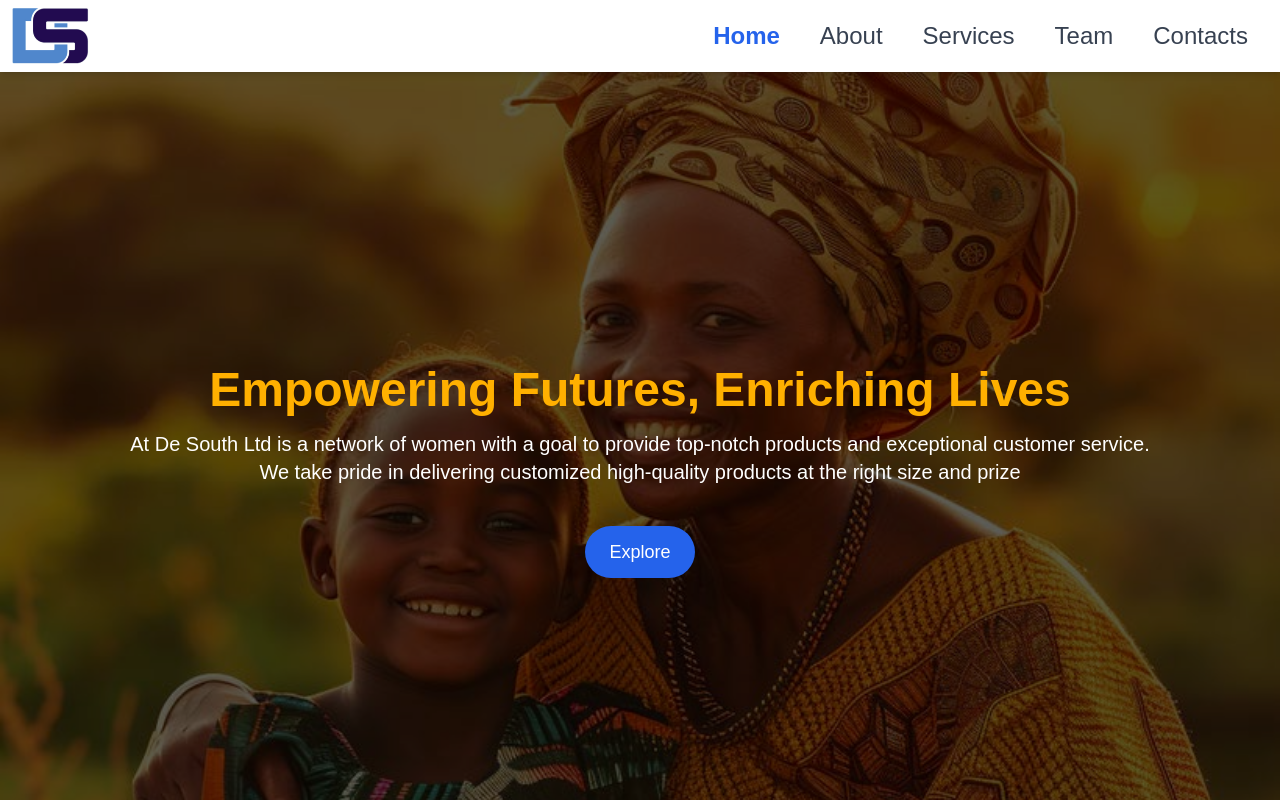
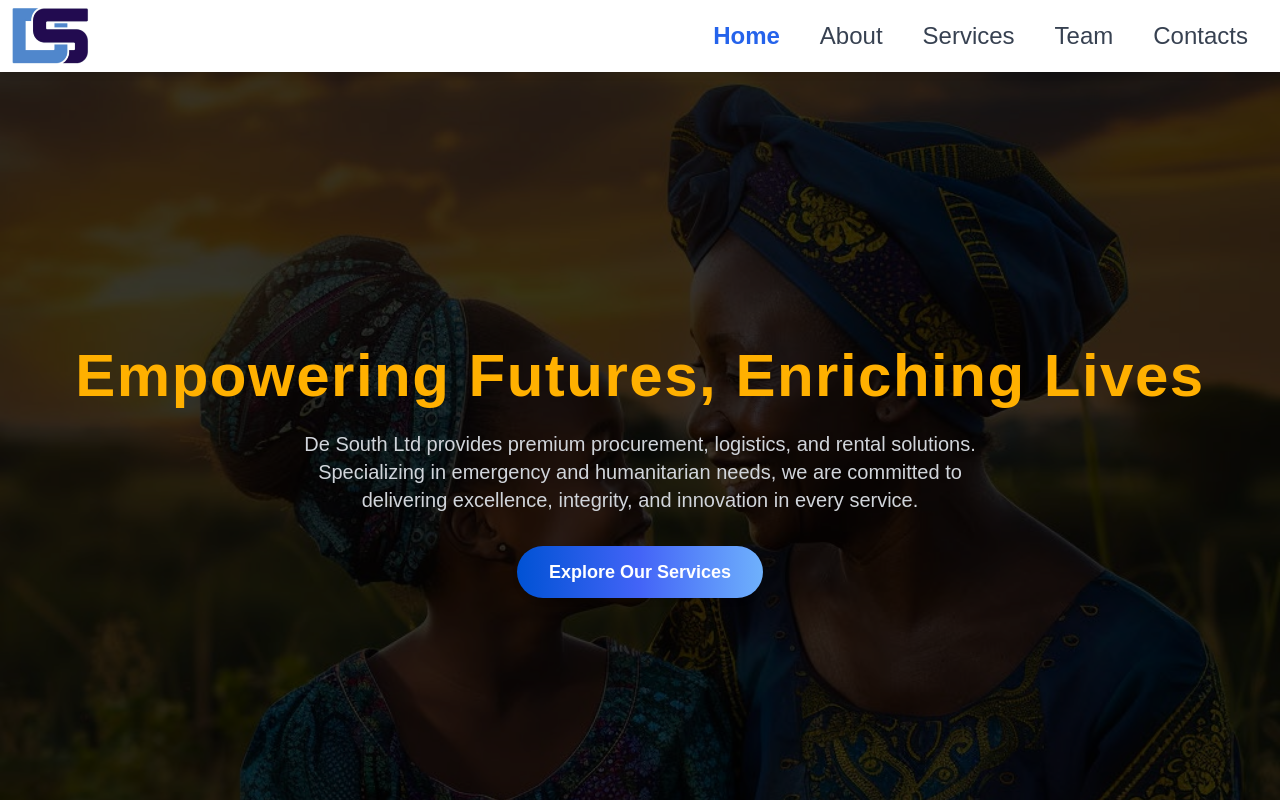
Before and after one commit to Gatchang-nyawargak/KUA, a Next.js app: page / in a window 1280 px wide. Shown: the top 800 px of the page. Built offline with nearby package versions, Linux system fonts and the light colour scheme.

Commit message:
made changes

```diff
--- a/src/app/compnents/Landingpage/index.tsx
+++ b/src/app/compnents/Landingpage/index.tsx
@@ -4,22 +4,22 @@ import Image from "next/image";
 import Link from "next/link";
 
 const Landingpage = () => {
-  // Array of image paths – add as many images as you like
+  // Array of image paths
   const images = [
     "/images/1.jpg",
     "/images/5.jpg",
     "/images/3.jpg",
-    "/images/4.jpg"
+    "/images/4.jpg",
   ];
 
   // State to track the current image index
   const [currentIndex, setCurrentIndex] = React.useState(0);
 
-  // Change the background image every 2 seconds
+  // Change the background image every 3 seconds
   React.useEffect(() => {
     const interval = setInterval(() => {
       setCurrentIndex((prevIndex) => (prevIndex + 1) % images.length);
-    }, 2000);
+    }, 3000);
     return () => clearInterval(interval);
   }, [images.length]);
 
@@ -30,26 +30,28 @@ const Landingpage = () => {
         <Image
           src={images[currentIndex]}
           alt="Landing Image"
-          layout="fill"
-          objectFit="cover"
+          fill
+          style={{ objectFit: "cover" }}
+          className="transition-opacity duration-1000 ease-in-out"
         />
       </div>
 
       {/* Overlay */}
-      <div className="absolute inset-0 bg-black bg-opacity-50"></div>
+      <div className="absolute inset-0 bg-black bg-opacity-70"></div>
 
       {/* Content */}
-      <div className="absolute inset-0 flex flex-col justify-center items-center text-white text-center px-4">
-        <h1 className="text-5xl font-bold mb-4 animate__animated animate__fadeInUp text-[#FFB000]">
+      <div className="absolute inset-0 flex flex-col justify-center items-center text-white text-center px-6">
+        <h1 className="text-4xl md:text-6xl font-extrabold tracking-wide mb-6 animate__animated animate__fadeInUp text-[#FFB000]">
           Empowering Futures, Enriching Lives
         </h1>
-        <p className="text-xl animate__animated animate__fadeInUp animate__delay-1s">
-          At De South Ltd is a network of women with a goal to provide top-notch products and exceptional customer service.<br />
-          We take pride in delivering customized high-quality products at the right size and prize
+        <p className="text-lg md:text-xl max-w-2xl animate__animated animate__fadeInUp animate__delay-1s leading-relaxed font-light text-gray-300">
+          De South Ltd provides premium procurement, logistics, and rental solutions.
+          Specializing in emergency and humanitarian needs, we are committed to delivering
+          excellence, integrity, and innovation in every service.
         </p>
-        <Link href="#products" passHref>
-          <button className="px-6 py-3 mt-8 md:mt-10 text-base md:text-lg bg-blue-600 text-white rounded-full hover:bg-blue-700 transition duration-300 font-nunito">
-            Explore
+        <Link href="#services">
+          <button className="px-8 py-3 mt-8 text-lg font-semibold bg-gradient-to-r from-[#0052D4] via-[#4364F7] to-[#6FB1FC] rounded-full shadow-md hover:scale-105 transition-transform duration-300 animate__animated animate__fadeInUp animate__delay-2s">
+            Explore Our Services
           </button>
         </Link>
       </div>
--- a/src/app/compnents/Testimonial/index.tsx
+++ b/src/app/compnents/Testimonial/index.tsx
@@ -56,16 +56,15 @@ const Testimonials: React.FC = () => {
           {testimonials.map((testimonial) => (
             <div
               key={testimonial.id}
-              className="bg-white p-6 rounded-lg shadow-lg"
+              className="bg-white p-6 rounded-lg shadow-lg transition-transform transform hover:scale-105 hover:shadow-2xl"
             >
               <div className="flex items-center mb-4">
                 <div className="relative w-16 h-16 mr-4">
                   <Image
                     src={testimonial.image}
                     alt={testimonial.customerName}
-                    layout="fill"
-                    objectFit="cover"
-                    className="rounded-full"
+                    fill
+                    className="rounded-full object-cover"
                   />
                 </div>
                 <div>
@@ -77,9 +76,7 @@ const Testimonials: React.FC = () => {
                   </p>
                 </div>
               </div>
-              <p className="text-gray-700 italic">
-                "{testimonial.feedback}"
-              </p>
+              <p className="text-gray-700 italic">"{testimonial.feedback}"</p>
             </div>
           ))}
         </div>
--- a/src/app/layout.tsx
+++ b/src/app/layout.tsx
@@ -1,60 +1,28 @@
-// import type { Metadata } from "next";
-// import { Geist, Geist_Mono } from "next/font/google";
-// import "./globals.css";
-// import 'animate.css';
-
-// const geistSans = Geist({
-//   variable: "--font-geist-sans",
-//   subsets: ["latin"],
-// });
-
-// const geistMono = Geist_Mono({
-//   variable: "--font-geist-mono",
-//   subsets: ["latin"],
-// });
-
-// export const metadata: Metadata = {
-//   title: "Create Next App",
-//   description: "Generated by create next app",
-// };
-
-// export default function RootLayout({
-//   children,
-// }: Readonly<{
-//   children: React.ReactNode;
-// }>) {
-//   return (
-//     <html lang="en">
-//       <body
-//         className={`${geistSans.variable} ${geistMono.variable} antialiased`}
-//       >
-//         {children}
-//       </body>
-//     </html>
-//   );
-// }
-
 import type { Metadata } from "next";
-import { Geist, Geist_Mono } from "next/font/google";
+import { Geist as GeistSans, Geist_Mono as GeistMono } from "next/font/google";
 import "./globals.css";
 import "animate.css";
 
-const geistSans = Geist({
+const geistSans = GeistSans({
   variable: "--font-geist-sans",
   subsets: ["latin"],
 });
 
-const geistMono = Geist_Mono({
+const geistMono = GeistMono({
   variable: "--font-geist-mono",
   subsets: ["latin"],
 });
 
 export const metadata: Metadata = {
-  title: "DE SOUTH CO. LTD - Empowering Futures, Enriching Lives",
+  metadataBase: new URL("https://www.desouthcoltd.com"),
+  title: "DE SOUTH CO. LTD",
   description:
     "DE SOUTH CO. LTD is a leading provider of top-notch products and services in procurement, logistics, IT equipment, rental solutions, and more. We empower futures and enrich lives with exceptional service.",
+  icons: {
+    icon: "/images/logo.png",
+  },
   openGraph: {
-    title: "DE SOUTH CO. LTD - Empowering Futures, Enriching Lives",
+    title: "DE SOUTH CO. LTD",
     description:
       "DE SOUTH CO. LTD is a leading provider of top-notch products and services in procurement, logistics, IT equipment, rental solutions, and more. We empower futures and enrich lives with exceptional service.",
     url: "https://www.desouthcoltd.com",
@@ -72,10 +40,10 @@ export const metadata: Metadata = {
   },
   twitter: {
     card: "summary_large_image",
-    title: "DE SOUTH CO. LTD - Empowering Futures, Enriching Lives",
+    title: "DE SOUTH CO. LTD",
     description:
       "DE SOUTH CO. LTD is a leading provider of top-notch products and services in procurement, logistics, IT equipment, rental solutions, and more. We empower futures and enrich lives with exceptional service.",
-    images: ["/images/logo.png"],
+    images: ["/images/og-image.jpg"],
     creator: "@desouthcoltd",
   },
 };
@@ -85,9 +53,7 @@ export default function RootLayout({
 }: Readonly<{ children: React.ReactNode }>) {
   return (
     <html lang="en">
-      <body
-        className={`${geistSans.variable} ${geistMono.variable} antialiased`}
-      >
+      <body className={`${geistSans.variable} ${geistMono.variable} antialiased`}>
         {children}
       </body>
     </html>
```
Also changed, not shown: src/app/compnents/Products/index.tsx (+0 -118 lines), public/images/Logo.png (added).
